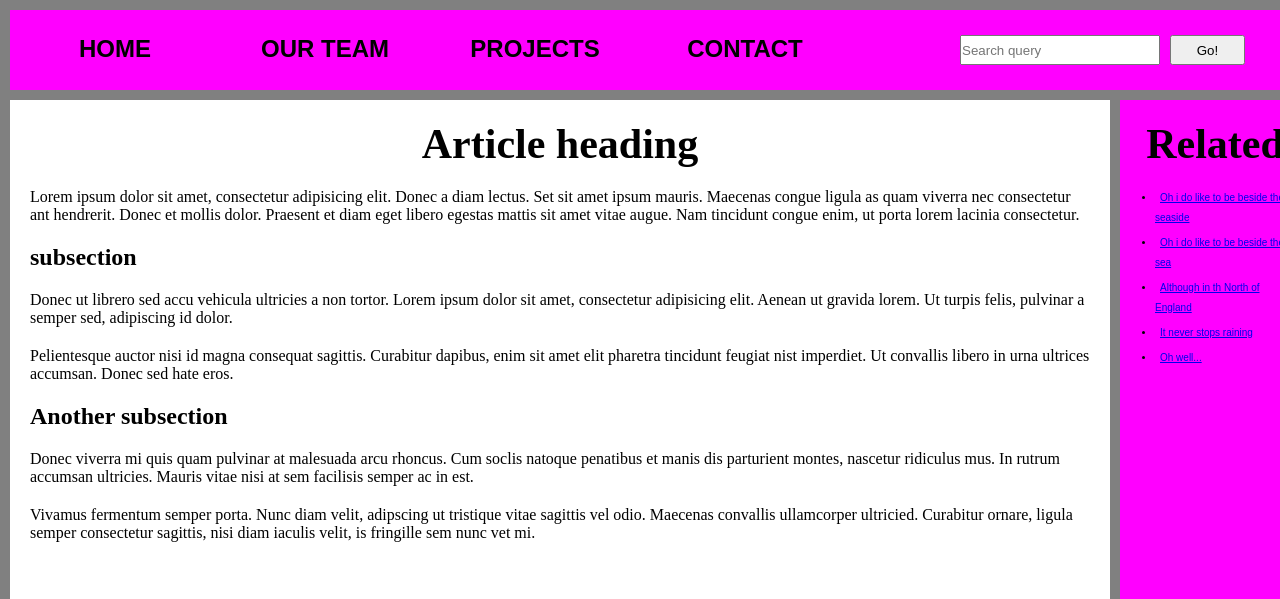
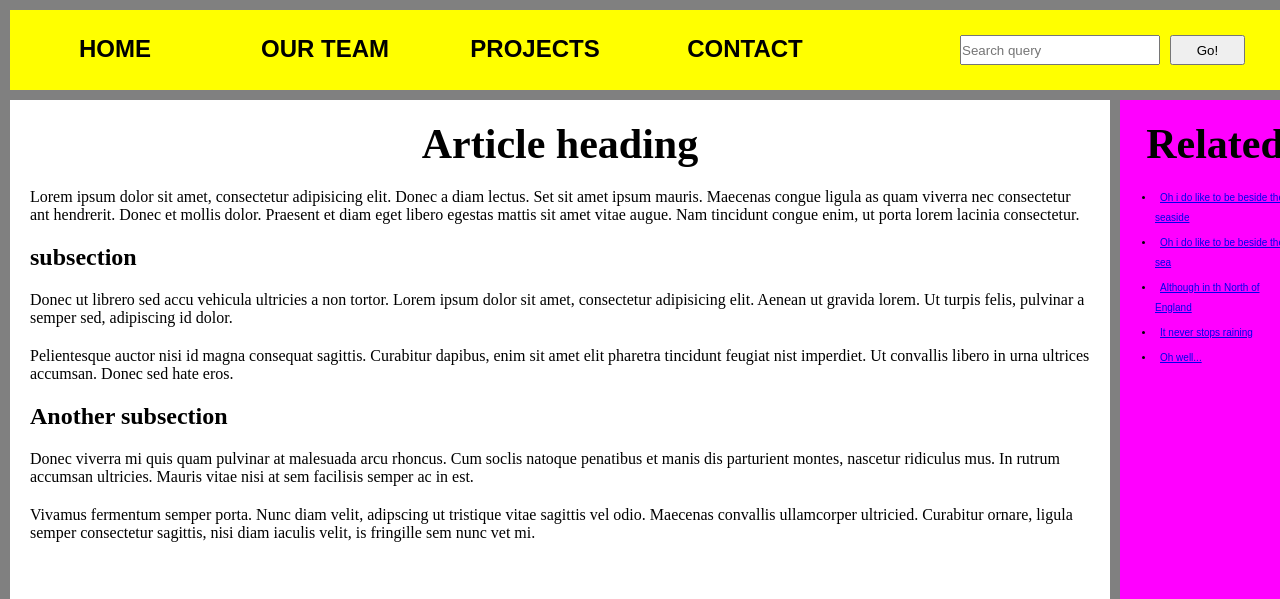
Before and after one commit to RoflanRabotyaga/edu, a PHP site: page /simple_web_page.html in a window 1280 px wide. Shown: the top 599 px of the page. Run offline with PHP 8.4, Linux system fonts and the light colour scheme.

Commit message:
yellow theme

```diff
--- a/simple_web_page.css
+++ b/simple_web_page.css
@@ -20,7 +20,7 @@ ul{
     line-height: 20px;
 }
 header{
-    background-color: magenta;
+    background-color: yellow;
     height: 80px;
     width: 1300px;
     margin: 5px auto;
--- a/simple_web_page.html
+++ b/simple_web_page.html
@@ -14,8 +14,10 @@
         <div>
             <form action="">
                 <input type="text"
+                       id="search_query"
                        placeholder="Search query"
                 />
+                <label for="search_query"></label>
                 <input
                        type="reset"
                        value="Go!"
```
